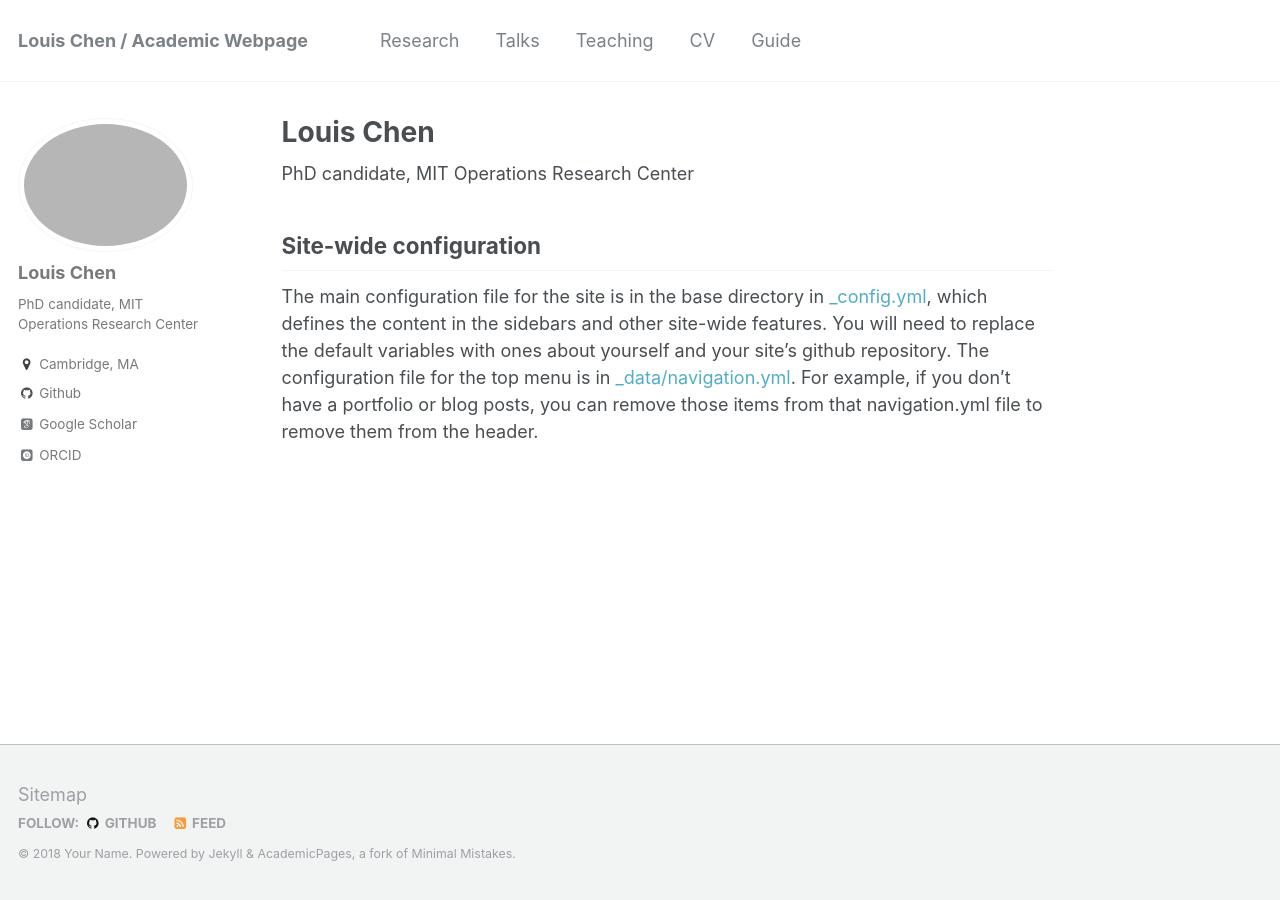
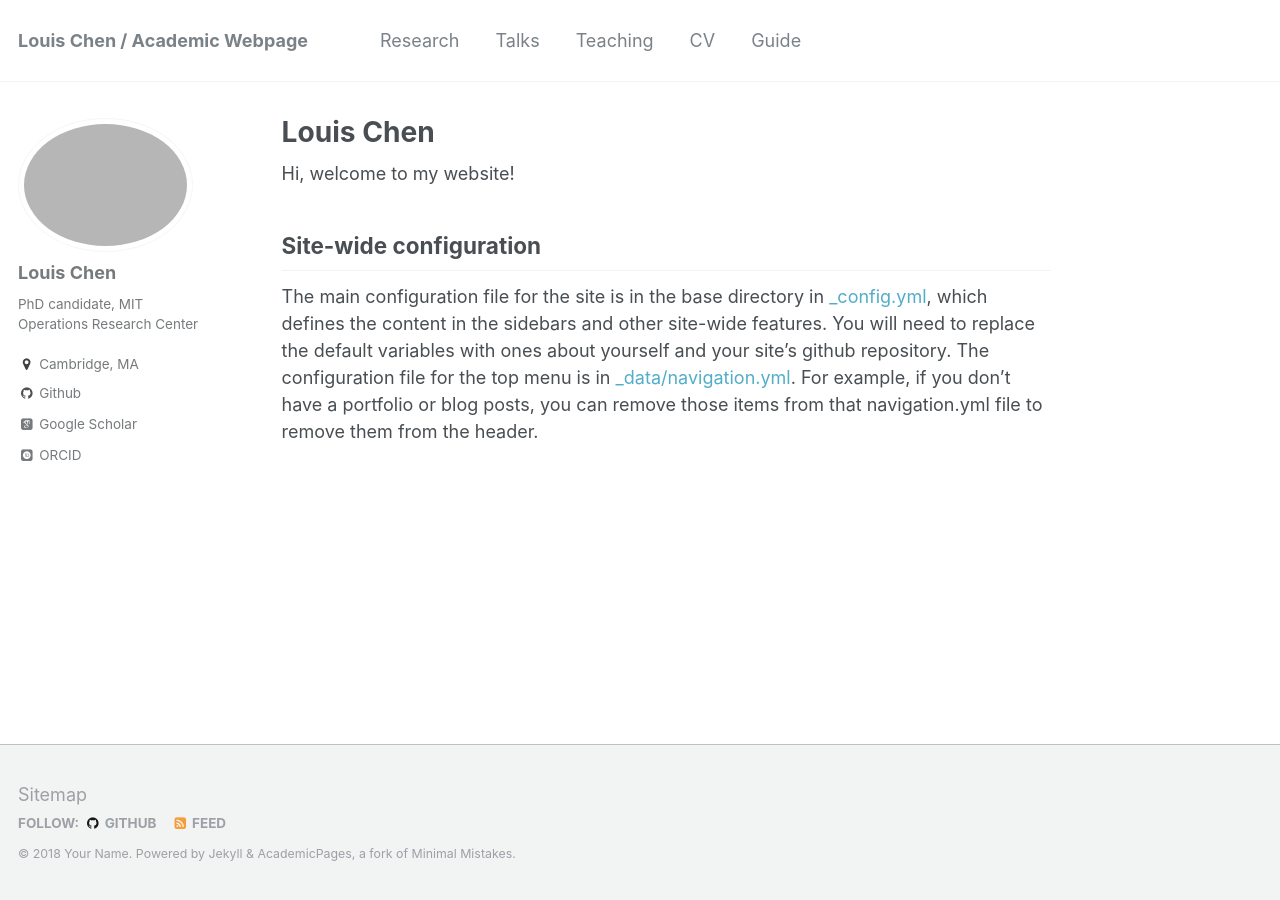
Before and after one commit to LouisLChen/LouisLChen.github.io, a Jekyll site: the page built from _pages/about.md, in a window 1280 px wide. Built offline with Jekyll 4.4.1, drawn with Linux system fonts in a browser that asks for light colours; some web fonts are replaced.

Commit message:
Update about.md

```diff
--- a/_pages/about.md
+++ b/_pages/about.md
@@ -8,7 +8,7 @@ redirect_from:
   - /about.html
 ---
 
-PhD candidate, MIT Operations Research Center
+Hi, welcome to my website!
 
 Site-wide configuration
 ------
```
